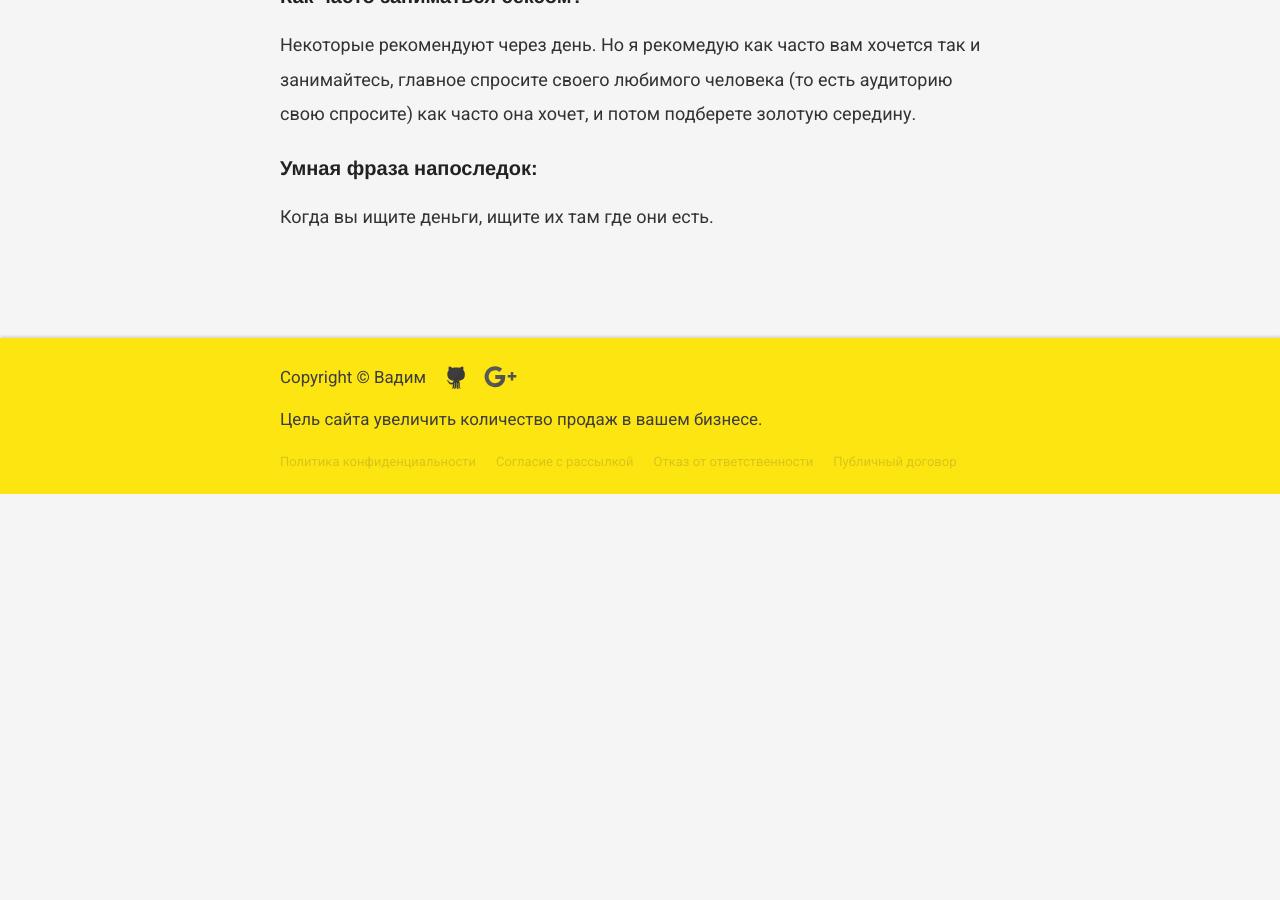
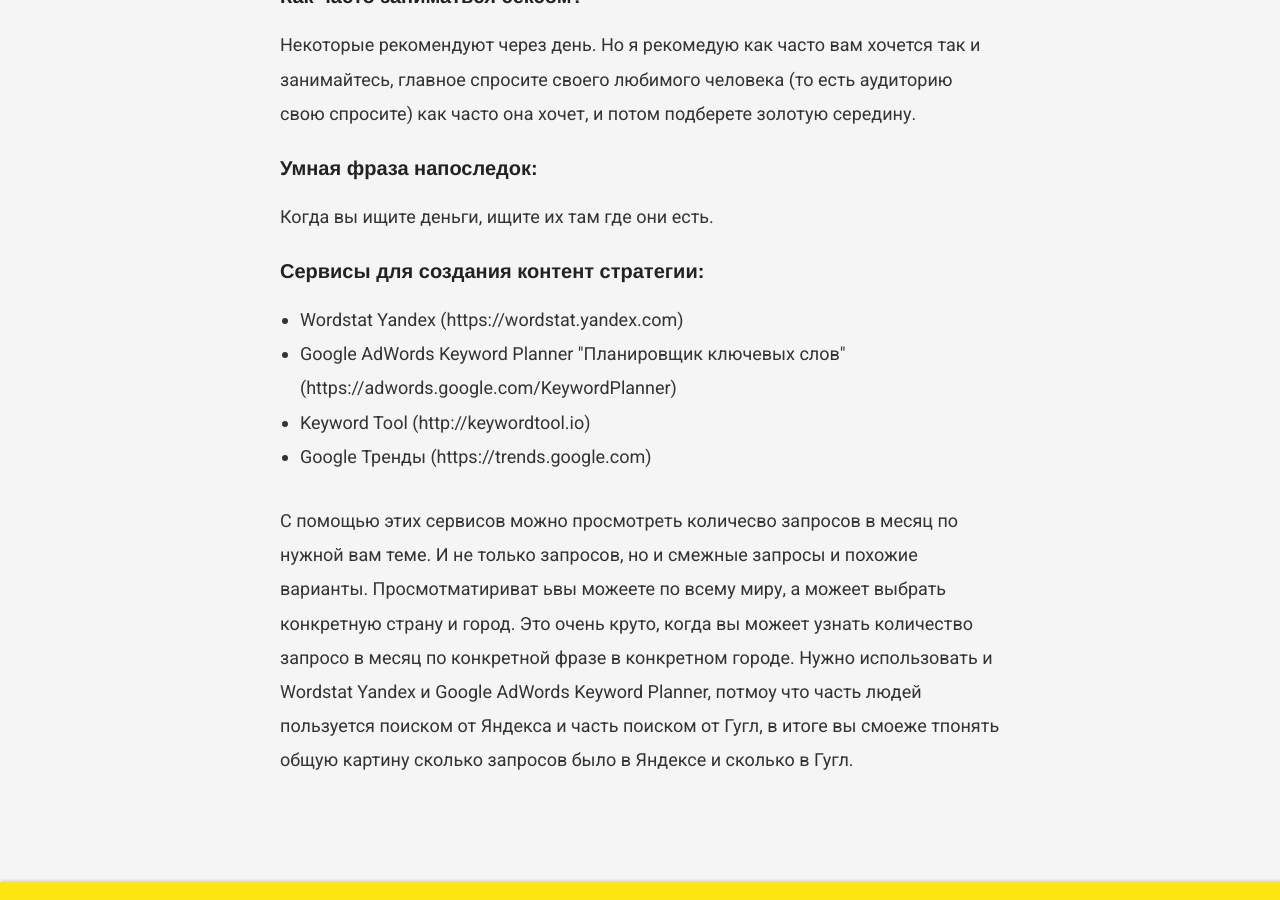
Before and after one commit to VadymVolos/vadymvolos.github.io, a Jekyll site: the page built from _posts/digital-marketing/2017-03-01-content-strategy.md, in a window 1280 px wide and 900 px high, scrolled down 2388 px. Built offline with Jekyll 4.4.1, drawn with Linux system fonts in a browser that asks for light colours; nearby versions of some CDN libraries; comment, search, counter and statistics services are not loaded; before the commit the page ends 2882 px from its top, so only the background shows below that.

Commit message:
Update 2017-03-01-content-strategy.md

```diff
--- a/_posts/digital-marketing/2017-03-01-content-strategy.md
+++ b/_posts/digital-marketing/2017-03-01-content-strategy.md
@@ -49,3 +49,15 @@
 <h3>Умная фраза напоследок:</h3>
 
 Когда вы ищите деньги, ищите их там где они есть.
+
+
+<h3>Сервисы для создания контент стратегии:</h3>
+
+<ul>
+<li>Wordstat Yandex (https://wordstat.yandex.com)</li>
+<li>Google AdWords Keyword Planner "Планировщик ключевых слов" (https://adwords.google.com/KeywordPlanner)</li>
+<li>Keyword Tool (http://keywordtool.io)</li>
+<li>Google Тренды (https://trends.google.com)</li>
+</ul>
+
+С помощью этих сервисов можно просмотреть количесво запросов в месяц по нужной вам теме. И не только запросов, но и  смежные запросы и похожие варианты. Просмотматириват ьвы можеете по всему миру, а можеет выбрать конкретную страну и город. Это очень круто, когда вы можеет узнать количество запросо в месяц по конкретной фразе в конкретном городе. Нужно использовать и Wordstat Yandex и Google AdWords Keyword Planner, потмоу что часть людей пользуется поиском от Яндекса и часть поиском от Гугл, в итоге вы смоеже тпонять общую картину сколько запросов было в Яндексе и сколько в Гугл.
```
